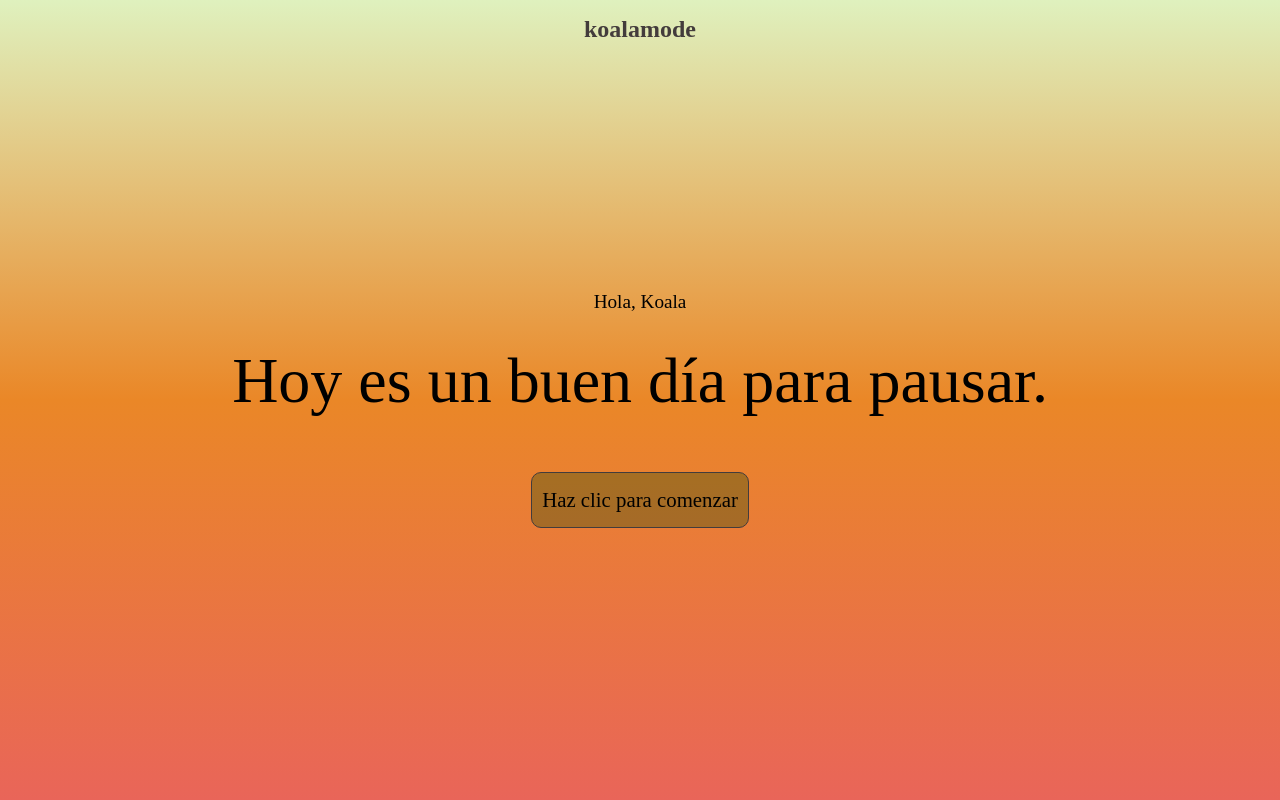
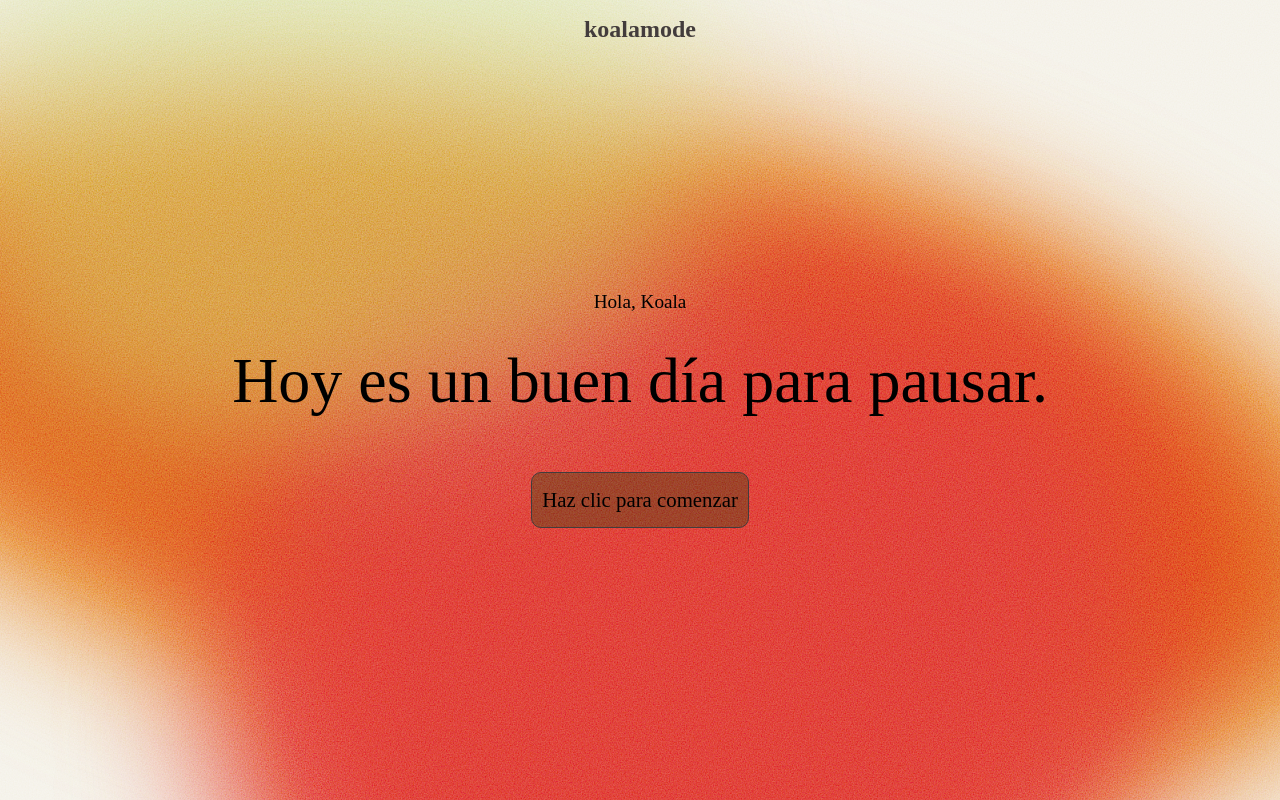
Before and after one commit to XLadyWar/KoalaMode-App, a website with bundled scripts: page timer.html in a window 1280 px wide. Built offline with nearby package versions, Linux system fonts and the light colour scheme; a web font is replaced by a local one.

Commit message:
fondo!!!!!

```diff
--- a/css/formulario.css
+++ b/css/formulario.css
@@ -1,7 +1,65 @@
-body{
-    background: linear-gradient(180deg, var(--bg-cream) 0%, var(--bg-peach) 40%, var(--bg-greenish) 100%);
-  }
+/*fondo*/
 
+body {
+  background-color: var(--bg-cream);
+  width: 100%;
+  height: 100%;
+}
+
+#blob1 {
+  width: 125vw;
+  height: 50vw;
+  border-radius: 75% 90%;
+  background-color: var(--bg-peach);
+  transform: rotate(19deg);
+  filter: blur(var(--blur-amount));
+  position: fixed;
+  top: 25vh;
+  left: -15vw;
+}
+
+#blob2 {
+  width: 70vw;
+  height: 60vw;
+  border-radius: 50% 33%;
+  background-color: var(--bg-greenish);
+  position: fixed;
+  top: 50%;
+  left: 20%;
+  filter: blur(var(--blur-amount));
+/*   mix-blend-mode: overlay; */
+}
+
+#blob3 {
+  width: 25vw;
+  height: 120vh;
+  border-radius: 45% 40%;
+  position: fixed;
+  top: 23%;
+  left: 75%;
+  background-color: var(--bg-greenish);
+  filter: blur(var(--blur-amount));
+  mix-blend-mode: overlay;
+}
+
+#noiseLayer {
+  position: fixed;
+  top: 0;
+  left: 0;
+  width: 100%;
+  height: 100%;
+  filter: url(#noiseFilter) brightness(0.4) contrast(1.1);
+  mix-blend-mode: overlay;
+  z-index: 10;
+}
+
+
+
+/*main*/
+
+main{
+  z-index: 100;
+}
 .form-wrapper {
   display: flex;
   flex-direction: column;
--- a/css/style.css
+++ b/css/style.css
@@ -27,6 +27,8 @@
     --pausa-bg-1: #0D08C7;
     --pausa-bg-2: #48A4F1;
     --pausa-bg-3: #E4BAFF;
+
+    --blur-amount: 75px;
 
   }
 
--- a/css/timer.css
+++ b/css/timer.css
@@ -1,9 +1,66 @@
-body{
-    background: linear-gradient(180deg, var(--enfoque-bg-1), var(--enfoque-bg-2), var(--enfoque-bg-3));
+/*fondo*/
+
+
+body {
+  background-color: var(--enfoque-bg-1);
+  width: 100%;
+  height: 100%;
+}
+
+#blob1 {
+  width: 125vw;
+  height: 50vw;
+  border-radius: 75% 90%;
+  background-color: var(--enfoque-bg-2);
+  transform: rotate(19deg);
+  filter: blur(var(--blur-amount));
+  position: fixed;
+  top: 10vh;
+  left: -15vw;
+}
+
+#blob2 {
+  width: 70vw;
+  height: 60vw;
+  border-radius: 50% 33%;
+  background-color: var(--enfoque-bg-3);
+  position: fixed;
+  top: 40%;
+  left: 20%;
+  filter: blur(var(--blur-amount));
+/*   mix-blend-mode: overlay; */
+}
+
+#blob3 {
+  width: 60vw;
+  height: 70vh;
+  border-radius: 45% 40%;
+  position: fixed;
+  top: 10%;
+  left: 20%;
+  background-color: var(--enfoque-bg-1);
+  filter: blur(var(--blur-amount));
+  opacity: 0.5;
+
+}
+
+#noiseLayer {
+  position: fixed;
+  top: 0;
+  left: 0;
+  width: 100%;
+  height: 100%;
+  filter: url(#noiseFilter) brightness(0.4) contrast(1.1);
+  mix-blend-mode: overlay;
+  z-index: 10;
 }
 
 
+ /*main*/
 
+main{
+  z-index: 100;
+}
 .section button #focus-start{
 border: 1px solid #433C3C;
 background: rgba(238, 86, 74, 0.30);
@@ -120,9 +177,12 @@ background: rgba(238, 86, 74, 0.30);
 }
 
 .ring-bg {
-  stroke: #eee;
-  stroke-width: 4;
   fill: none;
+  stroke-width: 3px;
+  stroke-alignment: outer;
+  transform-origin: center;
+  filter: blur(3px);
+
 }
 
 
--- a/css/welcome.css
+++ b/css/welcome.css
@@ -1,5 +1,65 @@
-body{
-  background: linear-gradient(180deg, var(--bg-cream) 0%, var(--bg-peach) 40%, var(--bg-greenish) 100%);
+/*fondo*/
+
+
+body {
+  background-color: var(--bg-cream);
+  width: 100%;
+  height: 100%;
+}
+
+#blob1 {
+  width: 125vw;
+  height: 50vw;
+  border-radius: 75% 90%;
+  background-color: var(--bg-peach);
+  transform: rotate(19deg);
+  filter: blur(var(--blur-amount));
+  position: fixed;
+  top: 25vh;
+  left: -15vw;
+}
+
+#blob2 {
+  width: 70vw;
+  height: 60vw;
+  border-radius: 50% 33%;
+  background-color: var(--bg-greenish);
+  position: fixed;
+  top: 50%;
+  left: 20%;
+  filter: blur(var(--blur-amount));
+/*   mix-blend-mode: overlay; */
+}
+
+#blob3 {
+  width: 25vw;
+  height: 120vh;
+  border-radius: 45% 40%;
+  position: fixed;
+  top: 23%;
+  left: 75%;
+  background-color: var(--bg-greenish);
+  filter: blur(var(--blur-amount));
+  mix-blend-mode: overlay;
+}
+
+#noiseLayer {
+  position: fixed;
+  top: 0;
+  left: 0;
+  width: 100%;
+  height: 100%;
+  filter: url(#noiseFilter) brightness(0.4) contrast(1.1);
+  mix-blend-mode: overlay;
+  z-index: 10;
+}
+
+
+
+/*welcome*/
+
+main{
+  z-index: 100;
 }
 .welcome-screen{
   display: flex;
--- /dev/null
+++ b/js/fondo.js
@@ -0,0 +1,100 @@
+// Get blob elements
+const blob1 = document.getElementById('blob1');
+const blob2 = document.getElementById('blob2');
+const blob3 = document.getElementById('blob3');
+
+// Mouse movement variables
+let mouseX = 0;
+let mouseY = 0;
+
+// Update mouse position
+document.addEventListener('mousemove', (e) => {
+    mouseX = e.clientX;
+    mouseY = e.clientY;
+});
+
+// Animate blob3 to follow mouse with smooth movement
+function updateBlob3Position() {
+    gsap.to(blob3, {
+        x: (mouseX - window.innerWidth / 2) * 0.5,
+        y: (mouseY - window.innerHeight / 2) * 0.5,
+        duration: 0.8,
+        ease: "power2.out"
+    });
+    requestAnimationFrame(updateBlob3Position);
+}
+
+// Start mouse following animation
+updateBlob3Position();
+
+// Animate blob1 and blob2 with random movements
+function animateBlobs() {
+    // Random movement for blob1
+    gsap.to(blob1, {
+        x: gsap.utils.random(-150, 150),
+        y: gsap.utils.random(-100, 100),
+        rotation: gsap.utils.random(-20, 20),
+        duration: gsap.utils.random(8, 12),
+        ease: "power1.inOut",
+        onComplete: animateBlobs
+    });
+
+    // Random movement for blob2
+    gsap.to(blob2, {
+        x: gsap.utils.random(-100, 100),
+        y: gsap.utils.random(-80, 80),
+        rotation: gsap.utils.random(-15, 15),
+        duration: gsap.utils.random(6, 9),
+        ease: "power1.inOut"
+    });
+}
+
+// Start the blob animations
+animateBlobs();
+
+// Función para actualizar los colores según el modo
+function updateBlobColors(mode) {
+    if (mode === 'enfoque') {
+        gsap.to(blob1, {
+            backgroundColor: 'var(--enfoque-bg-2)',
+            duration: 0.5
+        });
+        gsap.to(blob2, {
+            backgroundColor: 'var(--enfoque-bg-3)',
+            duration: 0.5
+        });
+        gsap.to(blob3, {
+            backgroundColor: 'var(--enfoque-bg-1)',
+            duration: 0.5
+        });
+    } else if (mode === 'pausa') {
+        gsap.to(blob1, {
+            backgroundColor: 'var(--pausa-bg-1)',
+            duration: 0.5
+        });
+        gsap.to(blob2, {
+            backgroundColor: 'var(--pausa-bg-2)',
+            duration: 0.5
+        });
+        gsap.to(blob3, {
+            backgroundColor: 'var(--pausa-bg-3)',
+            duration: 0.5
+        });
+    } else if (mode === 'koala') {
+        gsap.to(blob1, {
+            backgroundColor: 'var(--koala-green)',
+            duration: 0.5
+        });
+        gsap.to(blob2, {
+            backgroundColor: ' var(--enfoque-bg-2)',
+            duration: 0.5
+        });
+        gsap.to(blob3, {
+            backgroundColor: 'var(--descaso-bg-1)',
+            duration: 0.5
+        });
+    }
+}
+
+// Exportar la función para cambiar colores
+window.updateBlobColors = updateBlobColors;
--- a/js/timer.js
+++ b/js/timer.js
@@ -58,10 +58,13 @@ document.addEventListener("DOMContentLoaded", () => {
     if (isPaused) {
       // modo pausa
       gsap.to(body, {
-        background: "linear-gradient(180deg, var(--pausa-bg-1) 0%, var(--pausa-bg-2) 50%, var(--pausa-bg-3) 100%)",
+        backgroundColor: 'var(--pausa-bg-3)',
         duration: 0.5,
         ease: "power2.inOut"
       });
+
+      // Actualizar colores de los blobs
+      window.updateBlobColors('pausa');
 
       // modo pausa gradiente circulo
       const gradient = document.querySelector("#gradient");
@@ -82,7 +85,7 @@ document.addEventListener("DOMContentLoaded", () => {
       });
 
       gsap.to(".ring-bg", {
-        stroke: "#0D08C7",
+        stroke: "var(--pausa-bg-3)",
         duration: 0.5,
         ease: "power2.inOut"
       });
@@ -119,10 +122,13 @@ document.addEventListener("DOMContentLoaded", () => {
     } else if (isRest) {
       // Koala mode colores
       gsap.to(body, {
-        background: "linear-gradient(180deg, #1F5F50 0%, #E1F3C1 50%, #E1F3C1 100%)",
+        backgroundColor: 'var(--descaso-bg-1)',
         duration: 0.5,
         ease: "power2.inOut"
       });
+
+      // Actualizar colores de los blobs
+      window.updateBlobColors('koala');
 
       // animacion circulo koala mode
       const gradient = document.querySelector("#gradient");
@@ -143,7 +149,7 @@ document.addEventListener("DOMContentLoaded", () => {
       });
 
       gsap.to(".ring-bg", {
-        stroke: "#1F5F50",
+        stroke: "var(--descaso-bg-1)",
         duration: 0.5,
         ease: "power2.inOut"
       });
@@ -199,10 +205,13 @@ document.addEventListener("DOMContentLoaded", () => {
     } else {
       // Focus mode colores
       gsap.to(body, {
-        background: "linear-gradient(180deg, var(--enfoque-bg-1), var(--enfoque-bg-2), var(--enfoque-bg-3))",
+        backgroundColor: 'var(--bg-cream)',
         duration: 0.5,
         ease: "power2.inOut"
       });
+
+      // Actualizar colores de los blobs
+      window.updateBlobColors('enfoque');
 
       // animacion de circulo,  focus mode
       const gradient = document.querySelector("#gradient");
@@ -223,7 +232,7 @@ document.addEventListener("DOMContentLoaded", () => {
       });
 
       gsap.to(".ring-bg", {
-        stroke: "#eee",
+        stroke: "var(--enfoque-bg-1)",
         duration: 0.5,
         ease: "power2.inOut"
       });
--- a/timer.html
+++ b/timer.html
@@ -12,10 +12,25 @@
   <link rel="stylesheet" href="https://use.typekit.net/apk3czf.css">
   <link rel="preconnect" href="https://fonts.googleapis.com">
 <link rel="preconnect" href="https://fonts.gstatic.com" crossorigin>
-<link href="ht
+
 </head>
 <body>
 
+  <div id="blob1"></div>
+  <div id="blob2"></div>
+  <div id="blob3"></div>
+  <div id="noiseLayer"></div>
+  <svg viewBox='0 0 500 500' preserveAspectRatio='none' xmlns='http://www.w3.org/2000/svg' style='display: none;'>
+    <filter id='noiseFilter'>
+      <feTurbulence
+        type='fractalNoise'
+        baseFrequency='.75'
+        numOctaves='2'
+        stitchTiles='stitch'/>
+    </filter>
+  </svg>
+
+<!-- main -->
   <main class="koala-timer-app">
     <a href="index.html">
       <div class="logo-top">koalamode</div>
@@ -129,8 +144,9 @@
 
   </main>
 
-  <script src="https://cdnjs.cloudflare.com/ajax/libs/gsap/3.12.2/gsap.min.js"></script>
+  <script src="https://cdnjs.cloudflare.com/ajax/libs/gsap/3.12.5/gsap.min.js"></script>
   <script type="module" src="js/timer.js"></script>
   <script type="module" src="js/sonido.js"></script>
+  <script src="js/fondo.js"></script>
 </body>
 </html>
```
Also changed, not shown: formulario.html (+20 -0 lines), index.html (+19 -0 lines), package.json (added, +9 -0 lines).
